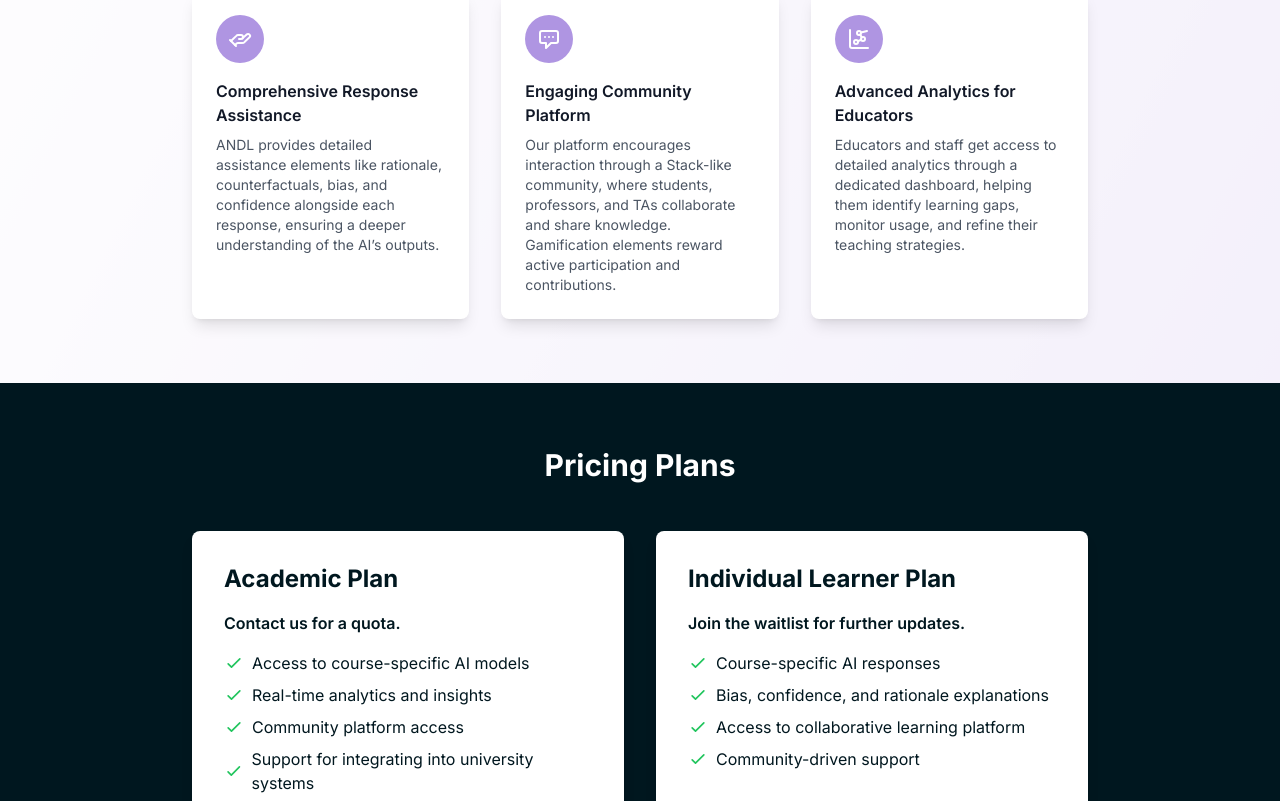
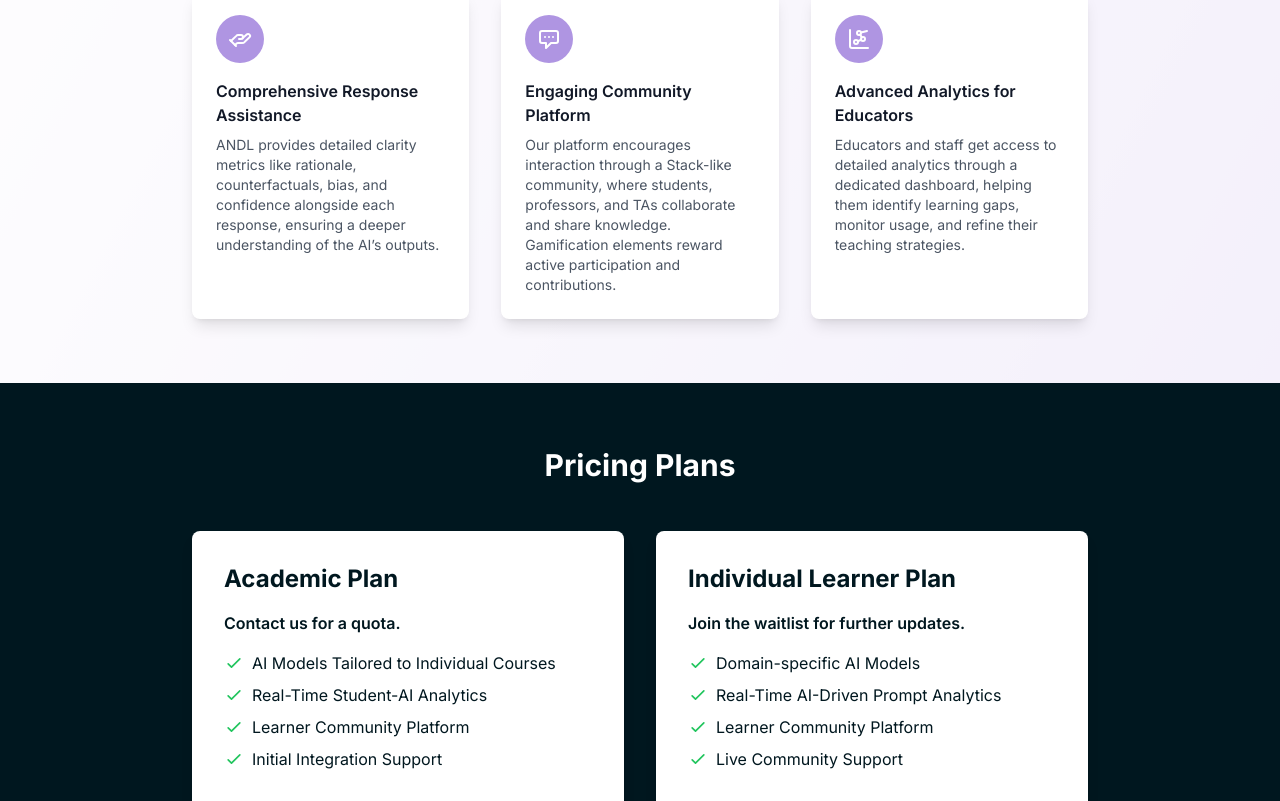
Before and after one commit to ANDL-AI/andl-promotion, a Next.js app: page / in a window 1280 px wide. Shown: the part 575-1376 px from the top of the page. Built offline with nearby package versions, Linux system fonts and the light colour scheme; no server answers.

Commit message:
swae lee

```diff
--- a/components/features.tsx
+++ b/components/features.tsx
@@ -5,13 +5,13 @@ export default function Features() {
   return (
     <section id="features" className="px-4 py-16 bg-white bg-opacity-80">
       <h2 className="text-2xl font-bold text-center mb-12">
-        Empowering Education with ANDL's Advanced AI Solutions
+        Empowering Education with ANDL's Responsible and Explainable AI Solutions
       </h2>
       <div className="grid grid-cols-1 md:grid-cols-3 gap-8 max-w-4xl mx-auto">
         <FeatureCard
           icon={<HandHelping className="w-6 h-6 text-white" />}
           title="Comprehensive Response Assistance"
-          description="ANDL provides detailed assistance elements like rationale, counterfactuals, bias, and confidence alongside each response, ensuring a deeper understanding of the AI’s outputs."
+          description="ANDL provides detailed clarity metrics like rationale, counterfactuals, bias, and confidence alongside each response, ensuring a deeper understanding of the AI’s outputs."
         />
         <FeatureCard
           icon={<svg xmlns="http://www.w3.org/2000/svg" fill="none" viewBox="0 0 24 24" stroke="currentColor" className="w-6 h-6 text-white">
--- a/components/pricing-plan.tsx
+++ b/components/pricing-plan.tsx
@@ -14,10 +14,10 @@ export default function Pricing() {
           price="Contact us for a quota."
           period=""
           features={[
-            "Access to course-specific AI models",
-            "Real-time analytics and insights",
-            "Community platform access",
-            "Support for integrating into university systems"
+            "AI Models Tailored to Individual Courses",
+            "Real-Time Student-AI Analytics",
+            "Learner Community Platform",
+            "Initial Integration Support"
           ]}
           buttonText="Contact Us"
           onButtonClick={() => scrollToSection('#hero')}
@@ -27,10 +27,10 @@ export default function Pricing() {
           price="Join the waitlist for further updates."
           period=""
           features={[
-            "Course-specific AI responses",
-            "Bias, confidence, and rationale explanations",
-            "Access to collaborative learning platform",
-            "Community-driven support"
+            "Domain-specific AI Models",
+            "Real-Time AI-Driven Prompt Analytics",
+            "Learner Community Platform",
+            "Live Community Support"
           ]}
           buttonText="Join Waitlist"
           onButtonClick={() => scrollToSection('#waitlist')}
```
